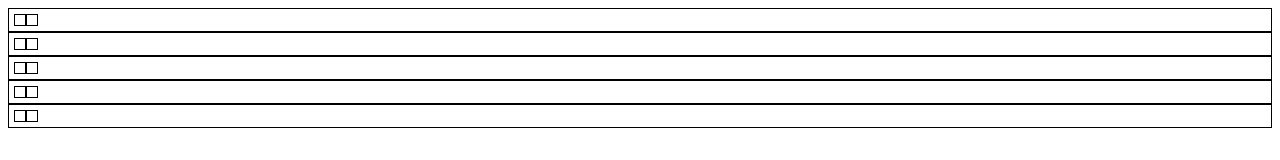
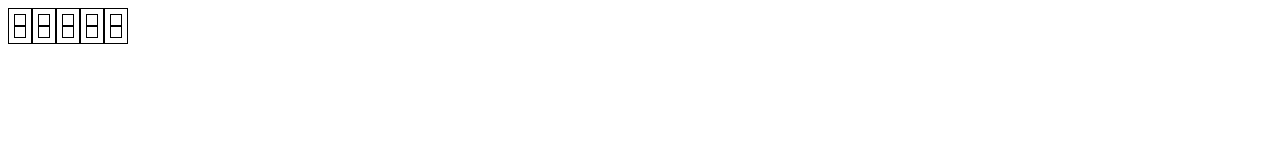
Before and after one commit to Sudoism/etch-a-sketch, a plain HTML site: page index.html in a window 1280 px wide. Drawn offline with Linux system fonts and the light colour scheme.

Commit message:
switch row/column to match x/y standard coordinates

```diff
--- a/script.js
+++ b/script.js
@@ -6,17 +6,17 @@
 const container = document.querySelector(".container");
 
 // enables gridlike divs on HTML for the etchpad
-function createGrid(numberOfRows, numberOfColumns){
+function createGrid(numberOfColumns, numberOfRows){
 
-    for (let i = 0; i < numberOfRows; i++) {
-        const newRow = document.createElement('div');
-        newRow.setAttribute("class","box row");
-        container.appendChild(newRow);
+    for (let i = 0; i < numberOfColumns; i++) {
+        const newColumn = document.createElement('div');
+        newColumn.setAttribute("class","box column");
+        container.appendChild(newColumn);
 
-        for (let i = 0; i < numberOfColumns; i++) {
-            const newColumn = document.createElement('div');
-            newColumn.setAttribute("class","box column");
-            newRow.appendChild(newColumn);
+        for (let i = 0; i < numberOfRows; i++) {
+            const newRow = document.createElement('div');
+            newRow.setAttribute("class","box column");
+            newColumn.appendChild(newRow);
         }
     }
 }
--- a/styles.css
+++ b/styles.css
@@ -1,6 +1,5 @@
 .container {
     display: flex;
-    flex-direction: column;
 }
 
 .row {
```
